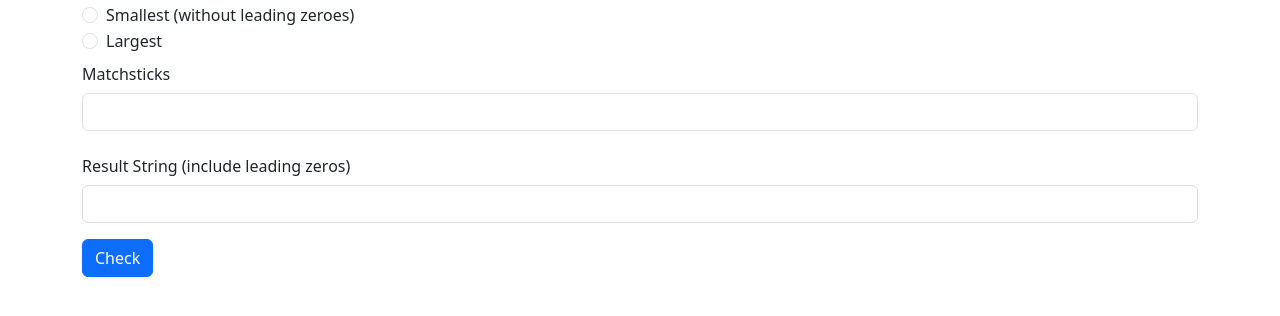
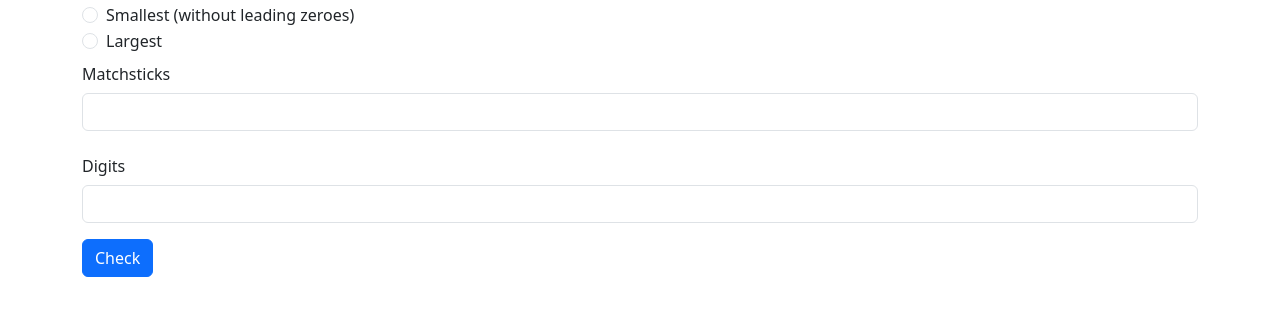
Before and after one commit to drnaylor-oc/matchsticks-wasm, a website: page site/src/index.html in a window 1280 px wide. Shown: the part 480-796 px from the top of the page. Drawn offline with nearby package versions, Linux system fonts and the light colour scheme.

Commit message:
Minor tweak

```diff
--- a/site/src/index.html
+++ b/site/src/index.html
@@ -70,7 +70,7 @@
             </div>
             <div class="row g-3 mb-3 align-items-center">
                 <div class="col">
-                    <label for="answer" class="col-form-label">Result String (include leading zeros)</label>
+                    <label for="answer" class="col-form-label">Digits</label>
                     <input type="text" pattern="\d+" id="answer" name="answer" class="form-control" title="This should only contain numbers">
                 </div>
             </div>
```
Also changed, not shown: 1 other file.
